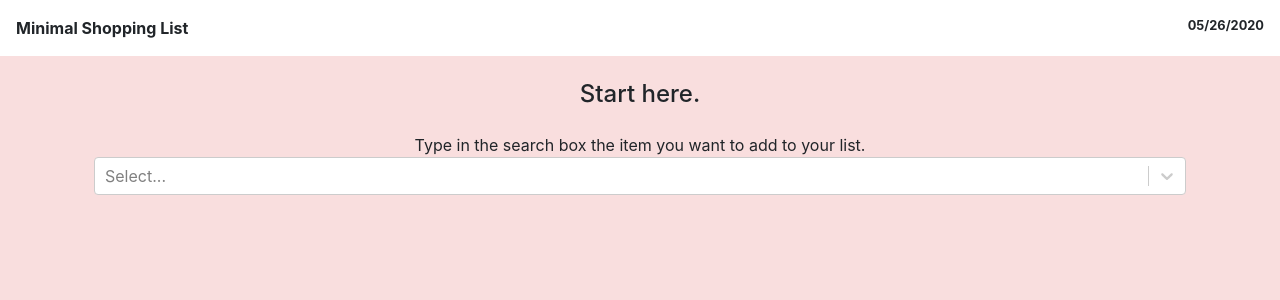
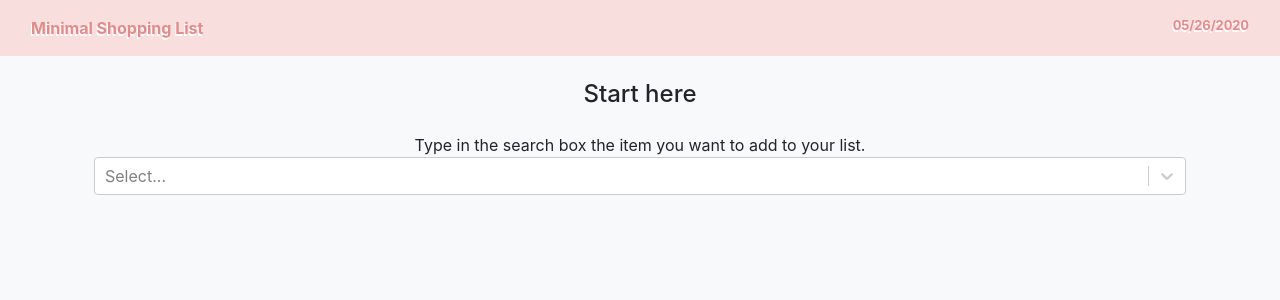
Before and after one commit to ferlu/grocery-list, a React (Create React App) app: page /dashboard in a window 1280 px wide. Shown: the top 300 px of the page. Built offline with nearby package versions, Linux system fonts and the light colour scheme.

Commit message:
Update styles, use CreatableSelect and ListGroup to display selected items

```diff
--- a/src/styles/scss/custom.scss
+++ b/src/styles/scss/custom.scss
@@ -4,4 +4,7 @@ $theme-colors: (
 	'white': rgb(245, 245, 245),
 );
 
+.text-shadow-white {
+	text-shadow: -1px 2px #ffffff;
+}
 @import 'node_modules/bootstrap/scss/bootstrap';
--- a/src/views/Dashboard.js
+++ b/src/views/Dashboard.js
@@ -1,32 +1,35 @@
 import React, { Component } from 'react';
+import items from '../items.json';
+import CreatableSelect from 'react-select/creatable';
 import moment from 'moment';
+import { ListGroup } from 'react-bootstrap';
+import 'bootstrap/dist/css/bootstrap.min.css';
 import '../styles/App.css';
-import 'bootstrap/dist/css/bootstrap.min.css';
-import items from '../items.json';
-import Select from 'react-select';
 
 export default class Dashboard extends Component {
 	constructor(props) {
 		super(props);
-		this.state = {};
-		console.log('constructor');
+		this.state = {
+			item: [],
+		};
 	}
-
-	componentDidMount() {
-		console.log('componentDidMount');
-	}
-
-	componentDidUpdate() {
-		console.log('componentDidUpdate');
+	handleNewItem(item) {
+		if (!!this.state.item.find((element) => element.value === item.value)) {
+			item.qty += 1;
+		} else {
+			let newElement = this.state.item.concat(item);
+			console.log('Dashboard -> handleNewItem -> newElement', newElement);
+			this.setState({ item: newElement }, () => {
+				console.log('hola:', this.state);
+			});
+		}
 	}
 
 	render() {
-		console.log('render');
-
 		return (
-			<div className="h-100 bg-light-pink">
-				<div className="bg-white">
-					<div className="row p-3">
+			<div className="h-100 bg-light">
+				<div className="bg-light-pink">
+					<div className="row p-3 m-0 text-primary text-shadow-white">
 						<div className="col-auto col-md">
 							<span className="font-weight-bold">
 								Minimal Shopping List
@@ -40,14 +43,30 @@ export default class Dashboard extends Component {
 				<div className="container p-4">
 					<div className="row text-center">
 						<div className="col">
-							<h4 className="m-0">Start here.</h4> <br></br> Type in the
+							<h4 className="m-0">Start here</h4> <br></br> Type in the
 							search box the item you want to add to your list.
-							<Select
+							<CreatableSelect
+								isClearable
 								options={items.map((item) => ({
 									value: item.id,
 									label: item.name,
+									qty: 1,
 								}))}
+								onChange={(item) => this.handleNewItem(item)}
 							/>
+						</div>
+					</div>
+				</div>
+				<div className="container p-4">
+					<div className="row">
+						<div className="col">
+							<ListGroup>
+								{this.state.item.map((item, index) => (
+									<ListGroup.Item key={index}>
+										{item.label}
+									</ListGroup.Item>
+								))}
+							</ListGroup>
 						</div>
 					</div>
 				</div>
--- a/src/views/Home.js
+++ b/src/views/Home.js
@@ -8,14 +8,13 @@ export function Home() {
 		<div className="App">
 			<header className="App-header">
 				<h1 className="header">Minimal shopping list</h1>
-				<button
-					type="button"
-					className="btn btn-link pink-button text-decoration-none"
-				>
-					<Link to="/dashboard" className="text-decoration-none text-primary">
+				<Link to="/dashboard" className="text-decoration-none text-primary">
+					<button
+						type="button"
+						className="btn btn-link pink-button text-decoration-none">
 						Start now
-					</Link>
-				</button>
+					</button>
+				</Link>
 			</header>
 		</div>
 	);
```
Also changed, not shown: 1 other file (tests, documents, lock files or other folders).
